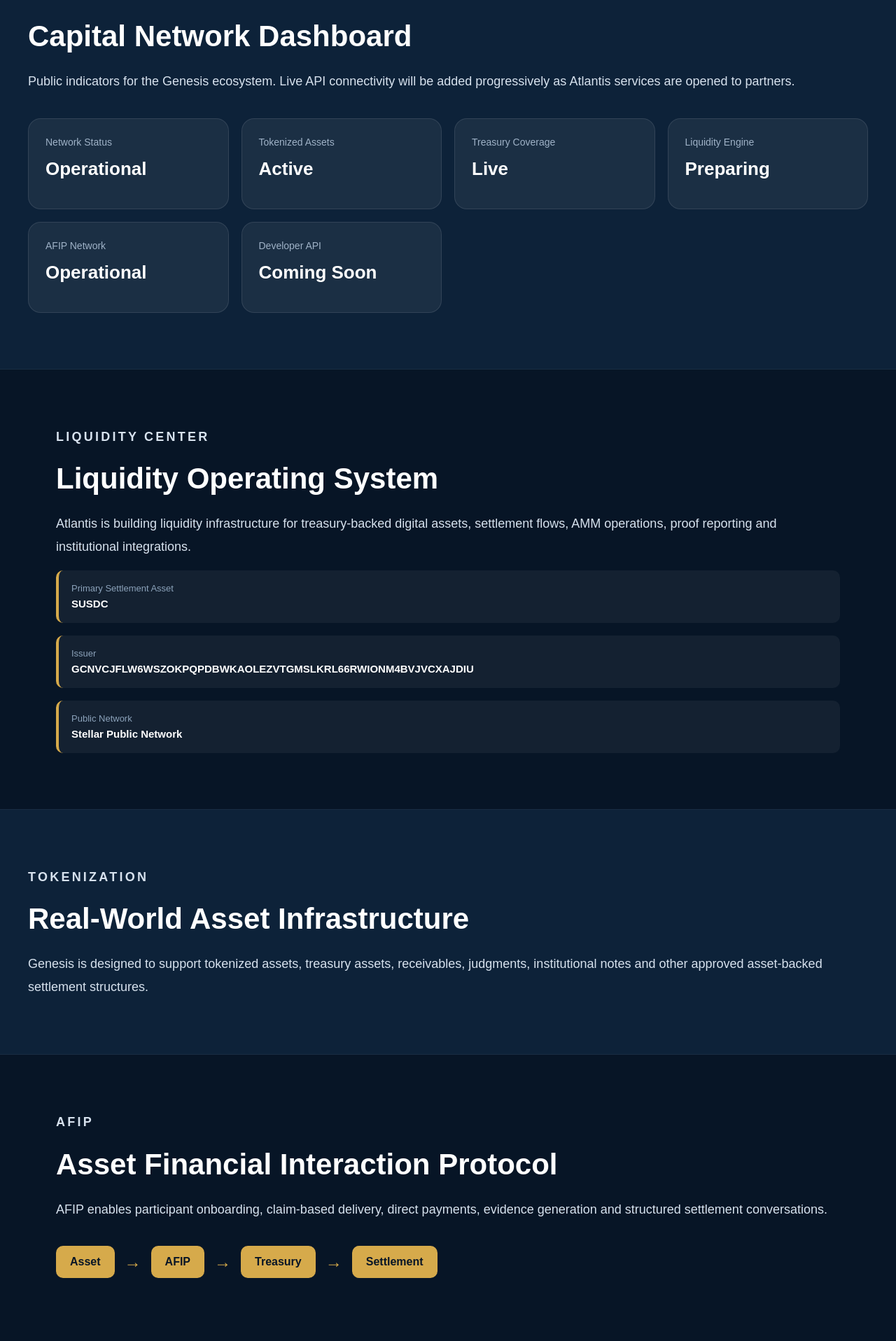
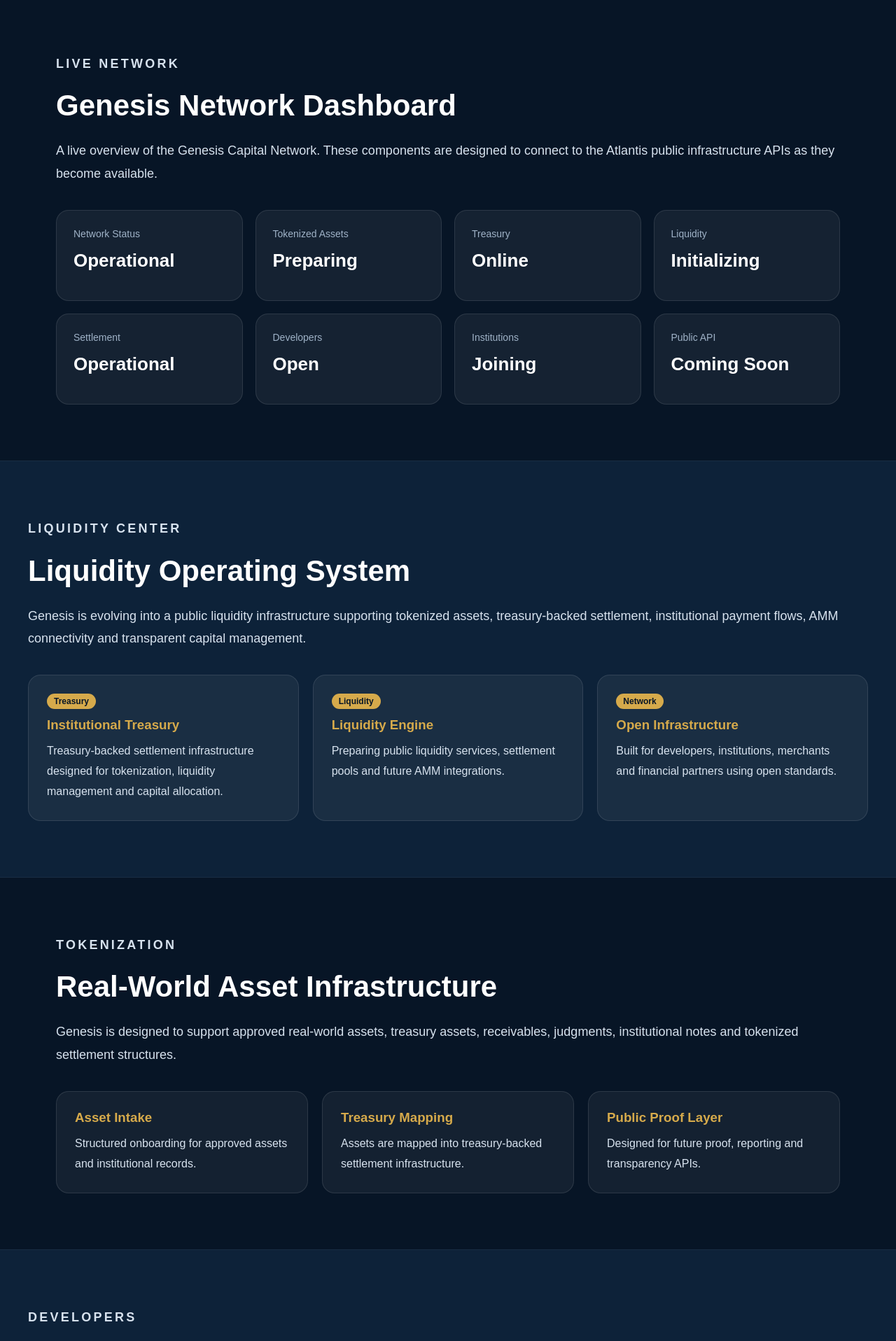
Before and after one commit to Atlantisbank1/genesis-public-portal, a Next.js app: page / in a window 1280 px wide. Shown: the part 724-2640 px from the top of the page at 70% size. Built offline with nearby package versions, Linux system fonts and the light colour scheme.

Commit message:
Modularize Genesis Capital Network portal

```diff
--- a/src/app/page.tsx
+++ b/src/app/page.tsx
@@ -1,16 +1,12 @@
 import Dictionary from "../components/Dictionary";
-
-const susdcIssuer =
-  "GCNVCJFLW6WSZOKPQPDBWKAOLEZVTGMSLKRL66RWIONM4BVJVCXAJDIU";
-
-const metrics = [
-  ["Network Status", "Operational"],
-  ["Tokenized Assets", "Active"],
-  ["Treasury Coverage", "Live"],
-  ["Liquidity Engine", "Preparing"],
-  ["AFIP Network", "Operational"],
-  ["Developer API", "Coming Soon"],
-];
+import DeveloperCenter from "../components/DeveloperCenter";
+import Footer from "../components/Footer";
+import Hero from "../components/Hero";
+import InstitutionCenter from "../components/InstitutionCenter";
+import LiquidityCenter from "../components/LiquidityCenter";
+import NetworkDashboard from "../components/NetworkDashboard";
+import StatusBar from "../components/StatusBar";
+import TokenizationCenter from "../components/TokenizationCenter";
 
 export default function Home() {
   return (
@@ -21,134 +17,21 @@
           <a href="#network">Network</a>
           <a href="#liquidity">Liquidity</a>
           <a href="#tokenization">Tokenization</a>
-          <a href="#afip">AFIP</a>
           <a href="#developers">Developers</a>
-          <a href="#contact">Contact</a>
+          <a href="#institutions">Institutions</a>
+          <a href="#dictionary">Dictionary</a>
         </div>
       </nav>
 
-      <section className="hero">
-        <p className="eyebrow">LIVE CAPITAL INFRASTRUCTURE</p>
-        <h1>Genesis Capital Network</h1>
-        <h2>
-          Infrastructure for Tokenized Assets, Institutional Liquidity and Open
-          Settlement.
-        </h2>
-        <p>
-          Genesis Capital Network connects real-world assets, treasury-backed
-          digital settlement, AFIP onboarding, liquidity infrastructure and open
-          financial networks.
-        </p>
-
-        <div className="buttons">
-          <a href="#network">View Network</a>
-          <a href="#developers">Developers</a>
-          <a href="/.well-known/stellar.toml">stellar.toml</a>
-        </div>
-      </section>
-
-      <section className="section dark" id="network">
-        <p className="eyebrow">LIVE NETWORK</p>
-        <h2>Capital Network Dashboard</h2>
-        <p>
-          Public indicators for the Genesis ecosystem. Live API connectivity will
-          be added progressively as Atlantis services are opened to partners.
-        </p>
-
-        <div className="metricGrid">
-          {metrics.map(([label, value]) => (
-            <article key={label} className="metricCard">
-              <span>{label}</span>
-              <strong>{value}</strong>
-            </article>
-          ))}
-        </div>
-      </section>
-
-      <section className="section" id="liquidity">
-        <p className="eyebrow">LIQUIDITY CENTER</p>
-        <h2>Liquidity Operating System</h2>
-        <p>
-          Atlantis is building liquidity infrastructure for treasury-backed
-          digital assets, settlement flows, AMM operations, proof reporting and
-          institutional integrations.
-        </p>
-
-        <div className="infoBox">
-          <span>Primary Settlement Asset</span>
-          <strong>SUSDC</strong>
-        </div>
-
-        <div className="infoBox">
-          <span>Issuer</span>
-          <strong>{susdcIssuer}</strong>
-        </div>
-
-        <div className="infoBox">
-          <span>Public Network</span>
-          <strong>Stellar Public Network</strong>
-        </div>
-      </section>
-
-      <section className="section dark" id="tokenization">
-        <p className="eyebrow">TOKENIZATION</p>
-        <h2>Real-World Asset Infrastructure</h2>
-        <p>
-          Genesis is designed to support tokenized assets, treasury assets,
-          receivables, judgments, institutional notes and other approved
-          asset-backed settlement structures.
-        </p>
-      </section>
-
-      <section className="section" id="afip">
-        <p className="eyebrow">AFIP</p>
-        <h2>Asset Financial Interaction Protocol</h2>
-        <p>
-          AFIP enables participant onboarding, claim-based delivery, direct
-          payments, evidence generation and structured settlement conversations.
-        </p>
-
-        <div className="flow">
-          <div>Asset</div>
-          <span>→</span>
-          <div>AFIP</div>
-          <span>→</span>
-          <div>Treasury</div>
-          <span>→</span>
-          <div>Settlement</div>
-        </div>
-      </section>
-
-      <section className="section dark" id="developers">
-        <p className="eyebrow">DEVELOPERS</p>
-        <h2>Connect to Genesis</h2>
-        <p>
-          Developer APIs, OpenAPI specifications, sandbox tools, AFIP
-          integration guides and liquidity endpoints will be released as the
-          public network matures.
-        </p>
-      </section>
-
+      <Hero />
+      <StatusBar />
+      <NetworkDashboard />
+      <LiquidityCenter />
+      <TokenizationCenter />
+      <DeveloperCenter />
+      <InstitutionCenter />
       <Dictionary />
-
-      <section className="section" id="contact">
-        <p className="eyebrow">INSTITUTIONS</p>
-        <h2>Become a Network Partner</h2>
-        <p>
-          Anchors, institutions, developers, merchants and treasury partners may
-          contact Genesis to explore integration with Atlantis settlement
-          infrastructure.
-        </p>
-        <strong className="email">atlantisbank@walla.co.il</strong>
-      </section>
-
-      <footer>
-        © 2026 Genesis Heritage Trust. All Rights Reserved.
-        <br />
-        Genesis Capital Network · Version 2.0 Alpha
-        <br />
-        Powered by Atlantis Bank Digital Infrastructure.
-      </footer>
+      <Footer />
     </main>
   );
 }
--- /dev/null
+++ b/src/components/Footer.tsx
@@ -0,0 +1,11 @@
+export default function Footer() {
+  return (
+    <footer>
+      © 2026 Genesis Heritage Trust. All Rights Reserved.
+      <br />
+      Genesis Capital Network · Version 3.0 Alpha
+      <br />
+      Powered by Atlantis Bank Digital Infrastructure.
+    </footer>
+  );
+}
--- /dev/null
+++ b/src/components/InstitutionCenter.tsx
@@ -0,0 +1,32 @@
+export default function InstitutionCenter() {
+  return (
+    <section className="section" id="institutions">
+      <p className="eyebrow">INSTITUTIONS</p>
+
+      <h2>Join the Genesis Capital Network</h2>
+
+      <p>
+        Genesis is designed for anchors, merchants, developers, treasury
+        partners, liquidity providers and institutions that want to connect to
+        tokenized settlement infrastructure.
+      </p>
+
+      <div className="cardGrid">
+        <article className="panel">
+          <h3>Anchors</h3>
+          <p>Connect settlement, liquidity and asset infrastructure.</p>
+        </article>
+
+        <article className="panel">
+          <h3>Merchants</h3>
+          <p>Accept SUSDC and participate in Genesis payment flows.</p>
+        </article>
+
+        <article className="panel">
+          <h3>Liquidity Partners</h3>
+          <p>Explore future treasury, AMM and settlement pool participation.</p>
+        </article>
+      </div>
+    </section>
+  );
+}
```
